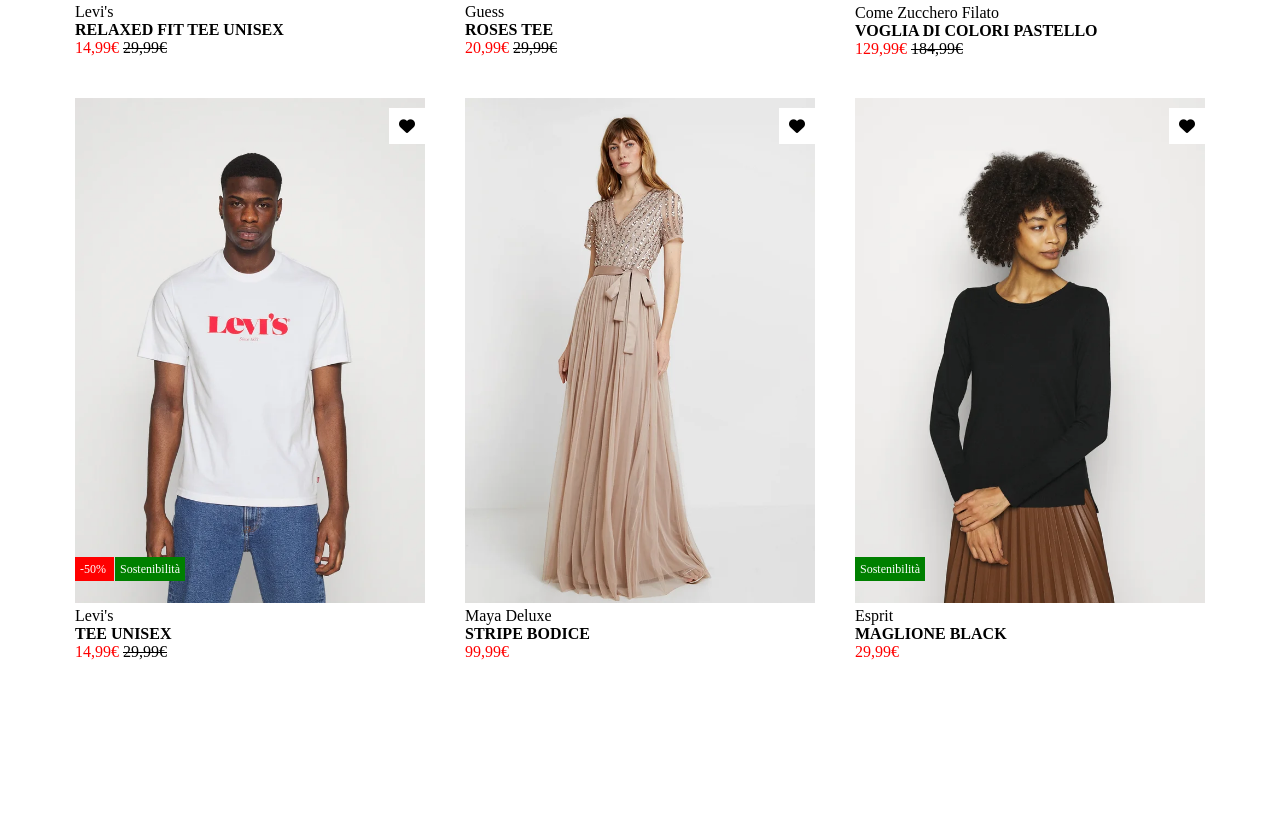
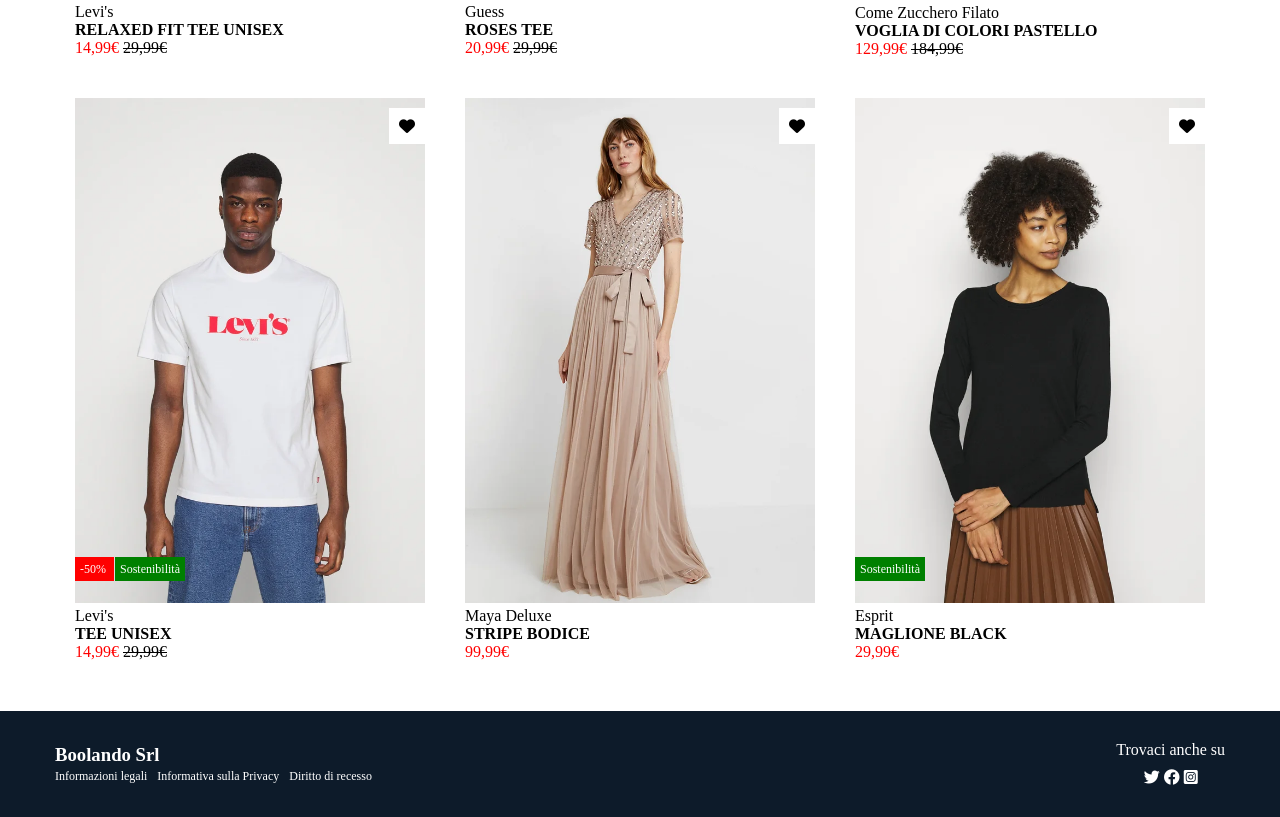
Before and after one commit to DavidDume/html-css-boolando, a plain HTML site: page index.html in a window 1280 px wide. Shown: the part 606-1423 px from the top of the page. Before the commit the page ends 1317 px from the top, so only its background shows below. Drawn offline with Linux system fonts and the light colour scheme.

Commit message:
completo

```diff
--- a/css/style.css
+++ b/css/style.css
@@ -90,3 +90,36 @@
 .old-price {
     text-decoration: line-through;
 }
+
+footer {
+    background-color: #0d1b2a;
+}
+
+.fcontainer {
+    display: flex;
+    justify-content: space-between;
+    align-items: center;
+    color: white;
+    padding: 30px 0;
+}
+
+.ftext ul {
+    list-style-type: none;
+    display: flex;
+}
+.ftext a {
+    text-decoration: none;
+    color: white;
+    font-size: 12px;
+}
+
+.ftext ul li {
+    padding-right: 10px;
+}
+
+.fsocial {
+    text-align: center;
+}
+.social {
+    margin-top: 10px;
+}
--- a/index.html
+++ b/index.html
@@ -131,5 +131,26 @@
             </div>
         </div>
     </main>
+
+    <footer>
+        <div class="margin-auto fcontainer">
+            <div class="ftext">
+                <h3>Boolando Srl</h3>
+                <ul>
+                    <li><a href="#">Informazioni legali</a></li>
+                    <li><a href="#">Informativa sulla Privacy</a></li>
+                    <li><a href="#">Diritto di recesso</a></li>
+                </ul>
+            </div>
+            <div class="fsocial">
+                <span>Trovaci anche su</span>
+                <div class="social">
+                    <i class="fa-brands fa-twitter"></i>
+                    <i class="fa-brands fa-facebook"></i>
+                    <i class="fa-brands fa-square-instagram"></i>
+                </div>
+            </div>
+        </div>
+    </footer>
 </body>
 </html>
```
